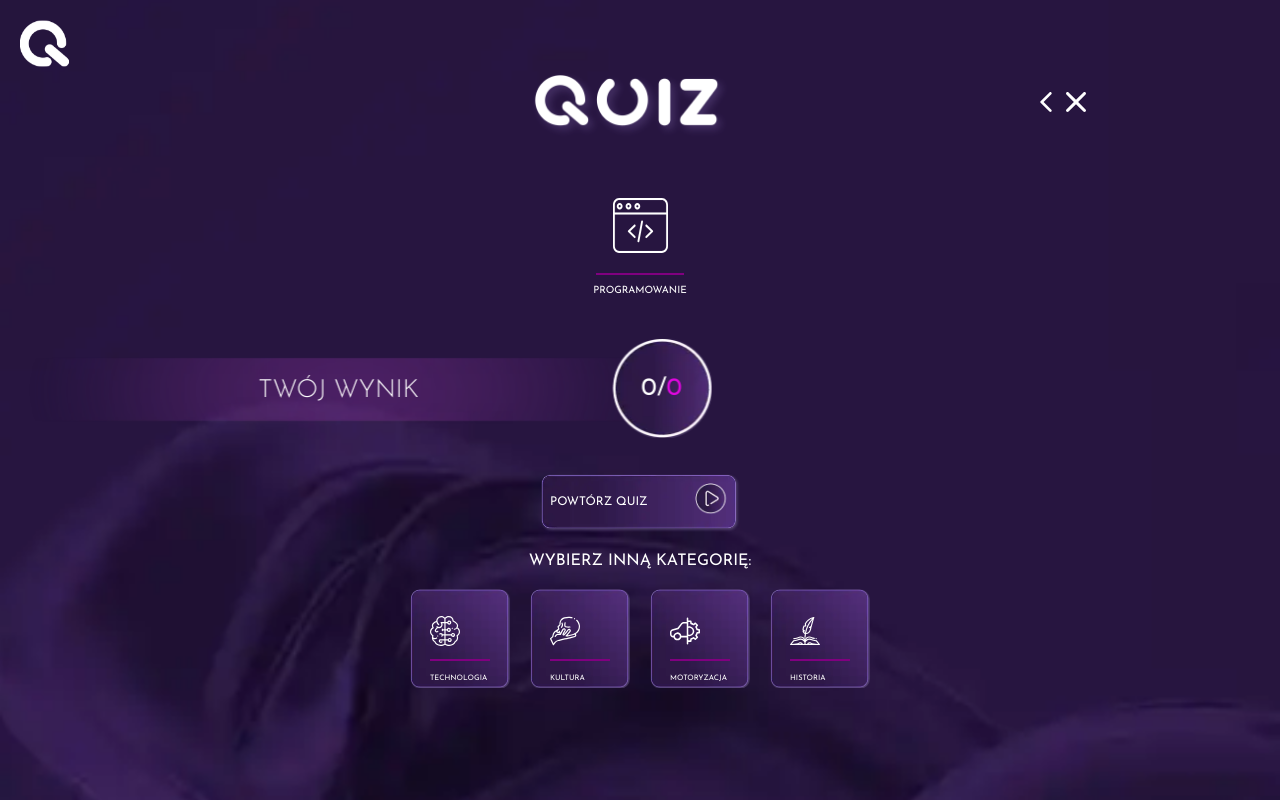
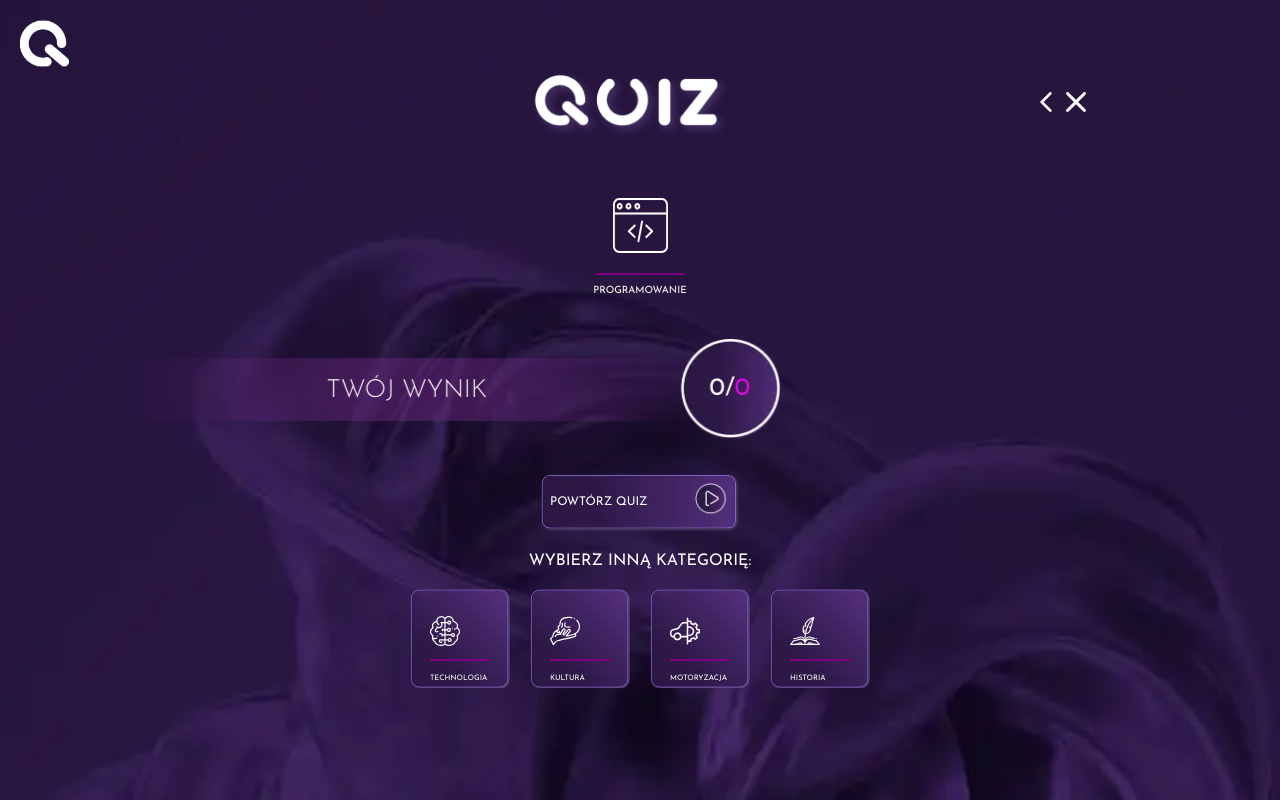
Before and after one commit to devil1321/quiz-app, a React (Create React App) app: page /code/check in a window 1280 px wide. Built offline with nearby package versions, Linux system fonts and the light colour scheme; the HTML template or start-up script is replaced by a standard one.

Commit message:
fixed circle and background

```diff
--- a/src/styles/themes/default/pages/Check.scss
+++ b/src/styles/themes/default/pages/Check.scss
@@ -52,9 +52,26 @@
     }
     &__header-wrapper-bottom{
         .header{
+
+            @media (min-width:1367px) and (max-width:1850px){
+                transform: translateX(-24%) ;
+            }
+
+            @media (min-width:1850px){
+                transform: translateX(-24.5%) ;
+            }
+            @media (min-width:1950px) {
+                transform: translateX(-25.5%) ;
+            }
+            @media (min-width:2650px) {
+                transform: translateX(-26%) ;
+            }
             @media (max-width:1366px){
-                transform: translateX(-23.5%) !important;
+                transform: translateX(-23.5%) ;
             }
+
+
+
             @include breakpoint-down(medium){
                 transform: translateX(-190px);
             }
@@ -97,6 +114,34 @@
                     margin-bottom:-60px;
                 }
                 h1{
+                    @media (min-width:1367px) and (max-width:1600px){
+                        transform: translateX(4%);
+                    }
+
+                    @media (min-width:1600px){
+                        transform: translateX(8%);
+                    }
+                    @media (min-width:1650px) {
+                        transform: translateX(9%);
+                    }
+                    @media (min-width:1750px) {
+                        transform: translateX(10%);
+                    }
+                    @media (min-width:1850px) {
+                        transform: translateX(12%);
+                    }
+                    @media (min-width:1950px) {
+                        transform: translateX(15%);
+                    }
+                    @media (min-width:2300px) {
+                        transform: translateX(18%);
+                    }
+                    @media (min-width:2500px) {
+                        transform: translateX(20%);
+                    }
+                    @media (min-width:3000px) {
+                        transform: translateX(27%);
+                    }
                     margin-left: 200px;
                     @include breakpoint-down(medium){
                         margin-left: 80px;
@@ -363,7 +408,7 @@
             background-position: 50% 50%;
         }
         @include breakpoint-down(medium){
-            background-size: 400%;
+            background-size: 270%;
             background-position: 50% -100px;
         }
         @media (max-width:320px){
```
